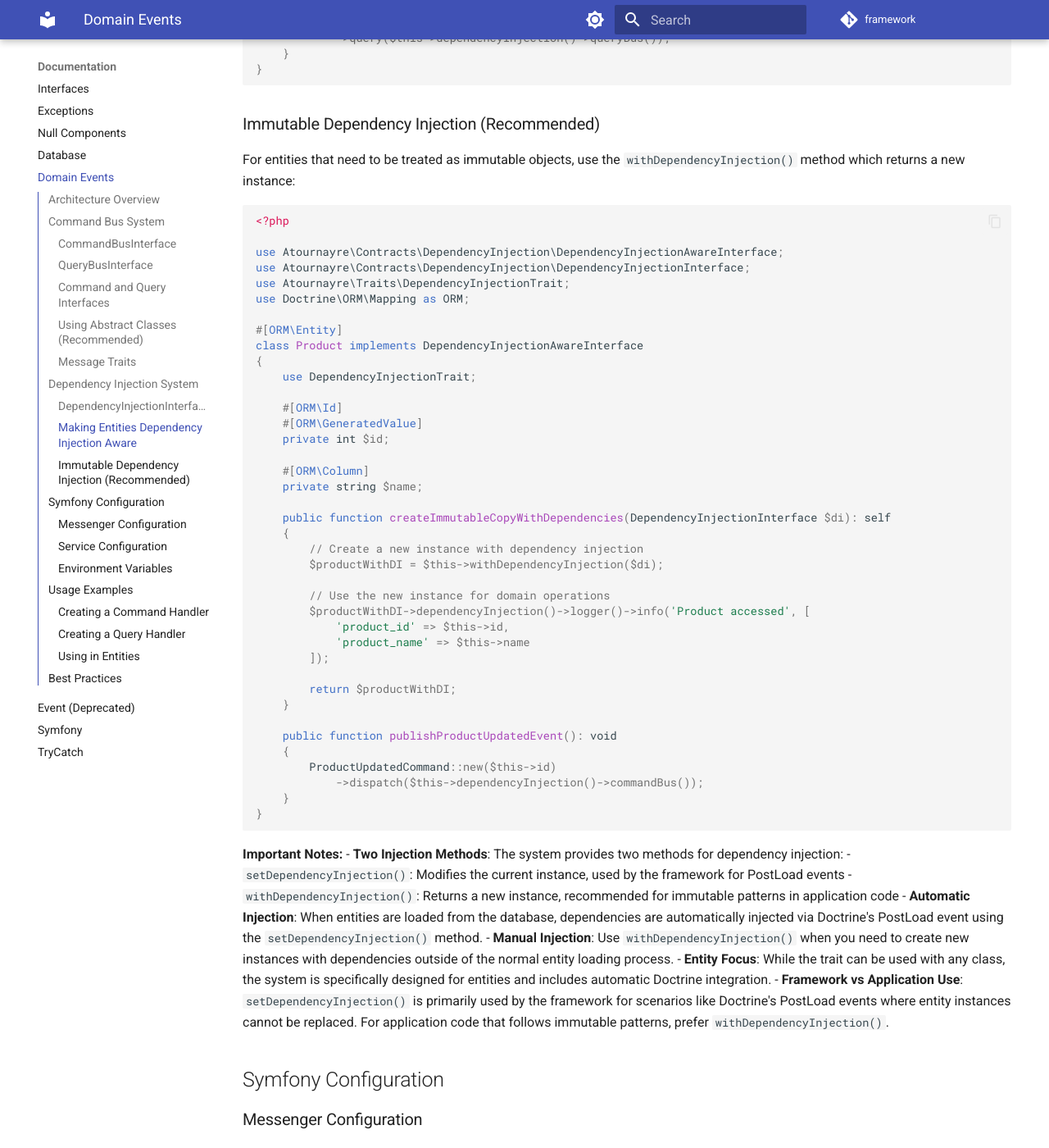
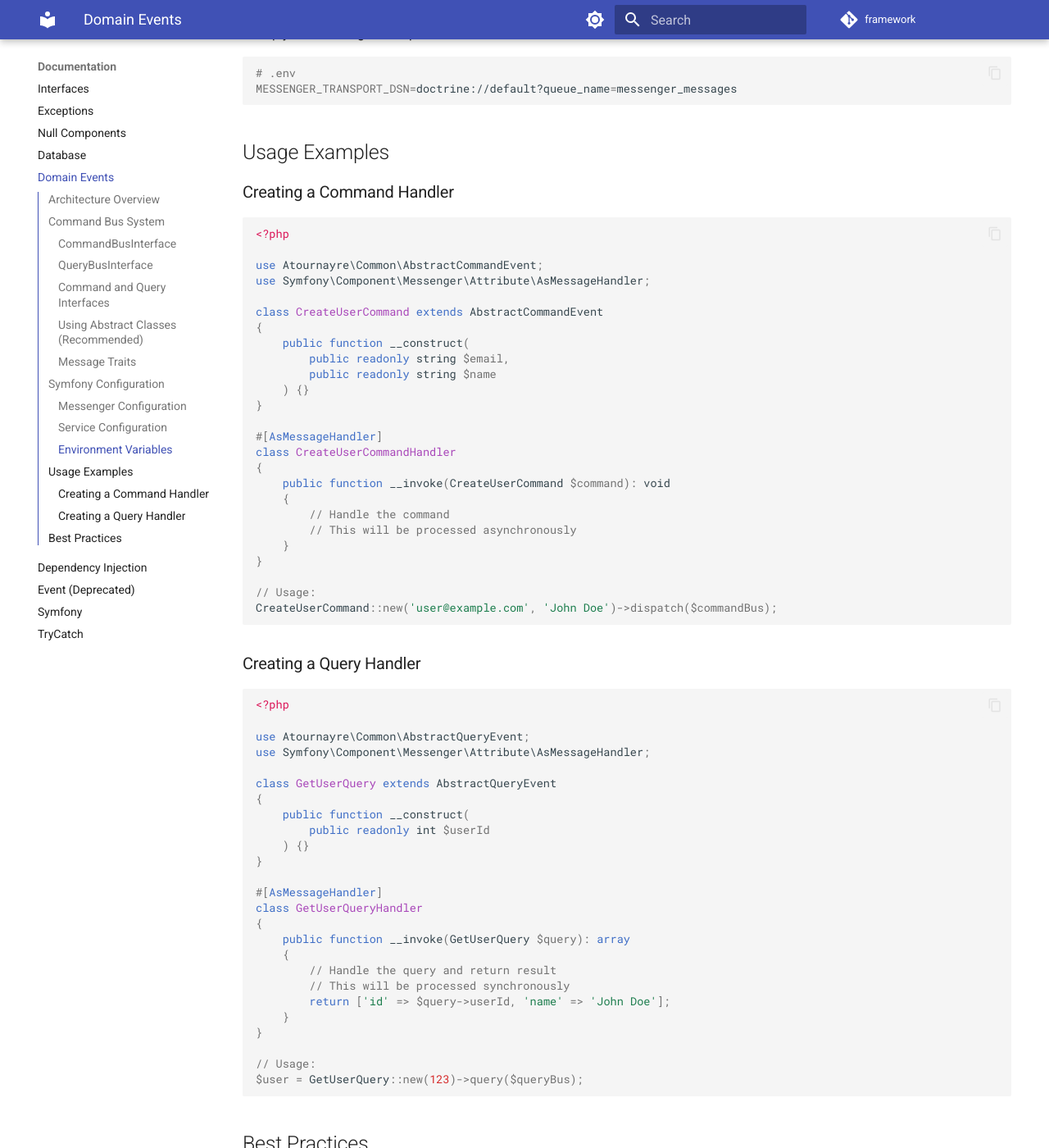
Before and after one commit to atournayre/framework, an MkDocs documentation site: the page built from docs/markdown/domain-events.md, in a window 1280 px wide and 1400 px high, scrolled down 4176 px. Shown: the whole window at 82% size. Built offline with MkDocs 1.6.1 and Material for MkDocs 9.7.7, drawn with Linux system fonts in a browser that asks for light colours; comment, search, counter and statistics services are not loaded; some of the changed text lies outside the part shown.

Commit message:
docs: Add Dependency Injection documentation and update navigation
- Add comprehensive documentation for the dependency injection system.
- Update mkdocs navigation to include `dependency-injection.md`.
- Streamline `domain-events.md` by removing outdated dependency injection information.
- Update README to reference the new dependency injection documentation.

````diff
--- a/docs/markdown/domain-events.md
+++ b/docs/markdown/domain-events.md
@@ -1,6 +1,6 @@
 # Domain Events Management
 
-This guide provides documentation for the Domain Events Management system in the Framework. This system enables Command Query Responsibility Segregation (CQRS) patterns and dependency injection in entities using Symfony's Messenger component.
+This guide provides documentation for the Domain Events Management system in the Framework. This system enables Command Query Responsibility Segregation (CQRS) patterns using Symfony's Messenger component.
 
 ## Architecture Overview
 
@@ -8,8 +8,7 @@
 
 - **Command Bus**: For dispatching commands (write operations)
 - **Query Bus**: For dispatching queries (read operations)
-- **Dependency Injection**: For injecting services into entities
-- **Doctrine Integration**: Automatic dependency injection after entity loading
+- **Message Handlers**: For processing commands and queries
 
 ## Command Bus System
 
@@ -146,114 +145,6 @@
 }
 ```
 
-## Dependency Injection System
-
-The dependency injection system is **primarily designed for entities** to enable domain-driven design patterns. It automatically injects dependencies into entities when they are loaded from the database using Doctrine's PostLoad event.
-
-### DependencyInjectionInterface
-
-The main interface for accessing injected services:
-
-```php
-<?php
-
-use Atournayre\Contracts\DependencyInjection\DependencyInjectionInterface;
-
-// Access services through dependency injection
-$commandBus = $dependencyInjection->commandBus();
-$queryBus = $dependencyInjection->queryBus();
-$logger = $dependencyInjection->logger();
-```
-
-### Making Entities Dependency Injection Aware
-
-Use the trait and interface to enable dependency injection in your entities:
-
-```php
-<?php
-
-use Atournayre\Contracts\DependencyInjection\DependencyInjectionAwareInterface;
-use Atournayre\Traits\DependencyInjectionTrait;
-use Doctrine\ORM\Mapping as ORM;
-
-#[ORM\Entity]
-class User implements DependencyInjectionAwareInterface
-{
-    use DependencyInjectionTrait;
-
-    #[ORM\Id]
-    #[ORM\GeneratedValue]
-    private int $id;
-
-    public function doSomething(): void
-    {
-        // Access injected services
-        $this->dependencyInjection()->logger()->info('User action performed');
-
-        // Dispatch commands or queries
-        SomeCommand::new()
-            ->dispatch($this->dependencyInjection()->commandBus());
-
-        $result = SomeQuery::new()
-            ->query($this->dependencyInjection()->queryBus());
-    }
-}
-```
-
-### Immutable Dependency Injection (Recommended)
-
-For entities that need to be treated as immutable objects, use the `withDependencyInjection()` method which returns a new instance:
-
-```php
-<?php
-
-use Atournayre\Contracts\DependencyInjection\DependencyInjectionAwareInterface;
-use Atournayre\Contracts\DependencyInjection\DependencyInjectionInterface;
-use Atournayre\Traits\DependencyInjectionTrait;
-use Doctrine\ORM\Mapping as ORM;
-
-#[ORM\Entity]
-class Product implements DependencyInjectionAwareInterface
-{
-    use DependencyInjectionTrait;
-
-    #[ORM\Id]
-    #[ORM\GeneratedValue]
-    private int $id;
-
-    #[ORM\Column]
-    private string $name;
-
-    public function createImmutableCopyWithDependencies(DependencyInjectionInterface $di): self
-    {
-        // Create a new instance with dependency injection
-        $productWithDI = $this->withDependencyInjection($di);
-
-        // Use the new instance for domain operations
-        $productWithDI->dependencyInjection()->logger()->info('Product accessed', [
-            'product_id' => $this->id,
-            'product_name' => $this->name
-        ]);
-
-        return $productWithDI;
-    }
-
-    public function publishProductUpdatedEvent(): void
-    {
-        ProductUpdatedCommand::new($this->id)
-            ->dispatch($this->dependencyInjection()->commandBus());
-    }
-}
-```
-
-**Important Notes:**
-- **Two Injection Methods**: The system provides two methods for dependency injection:
-  - `setDependencyInjection()`: Modifies the current instance, used by the framework for PostLoad events
-  - `withDependencyInjection()`: Returns a new instance, recommended for immutable patterns in application code
-- **Automatic Injection**: When entities are loaded from the database, dependencies are automatically injected via Doctrine's PostLoad event using the `setDependencyInjection()` method.
-- **Manual Injection**: Use `withDependencyInjection()` when you need to create new instances with dependencies outside of the normal entity loading process.
-- **Entity Focus**: While the trait can be used with any class, the system is specifically designed for entities and includes automatic Doctrine integration.
-- **Framework vs Application Use**: `setDependencyInjection()` is primarily used by the framework for scenarios like Doctrine's PostLoad events where entity instances cannot be replaced. For application code that follows immutable patterns, prefer `withDependencyInjection()`.
 
 ## Symfony Configuration
 
@@ -288,7 +179,7 @@
 
 ### Service Configuration
 
-Configure the dependency injection services:
+Configure the command and query bus services:
 
 ```yaml
 # config/services.yaml
@@ -303,20 +194,6 @@
         class: Atournayre\Symfony\CommandBus\SymfonyQueryBusAdapter
         arguments:
             $messageBus: '@query.bus'
-
-    # Entity dependency injection
-    Atournayre\DependencyInjection\EntityDependencyInjection:
-        arguments:
-            $commandBus: '@Atournayre\Contracts\CommandBus\CommandBusInterface'
-            $queryBus: '@Atournayre\Contracts\CommandBus\QueryBusInterface'
-            $logger: '@Atournayre\Contracts\Log\LoggerInterface'
-
-    # Doctrine PostLoad listener
-    Atournayre\DependencyInjection\DependencyInjectionPostLoad:
-        arguments:
-            $entityDependencyInjection: '@Atournayre\DependencyInjection\EntityDependencyInjection'
-        tags:
-            - { name: doctrine.event_listener, event: postLoad }
 ```
 
 ### Environment Variables
@@ -390,34 +267,6 @@
 $user = GetUserQuery::new(123)->query($queryBus);
 ```
 
-### Using in Entities
-
-```php
-<?php
-
-use Atournayre\Contracts\DependencyInjection\DependencyInjectionAwareInterface;
-use Atournayre\Traits\DependencyInjectionTrait;
-use Doctrine\ORM\Mapping as ORM;
-
-#[ORM\Entity]
-class Order implements DependencyInjectionAwareInterface
-{
-    use DependencyInjectionTrait;
-
-    public function complete(): void
-    {
-        $this->status = 'completed';
-
-        SendOrderConfirmationCommand::new($this->id)
-            ->dispatch($this->dependencyInjection()->commandBus());
-
-        $this->dependencyInjection()->logger()->info(
-            'Order completed',
-            ['order_id' => $this->id]
-        );
-    }
-}
-```
 
 ## Best Practices
 
--- a/mkdocs.yml
+++ b/mkdocs.yml
@@ -58,6 +58,7 @@
     - Null: null.md
     - Database: database.md
     - Domain Events: domain-events.md
+    - Dependency Injection: dependency-injection.md
     - Event (Deprecated): event.md
     - Symfony: symfony.md
     - TryCatch: try-catch.md
````
Also changed, not shown: docs/markdown/README.md (+1 -0 lines), docs/markdown/dependency-injection.md (added, +178 -0 lines).
